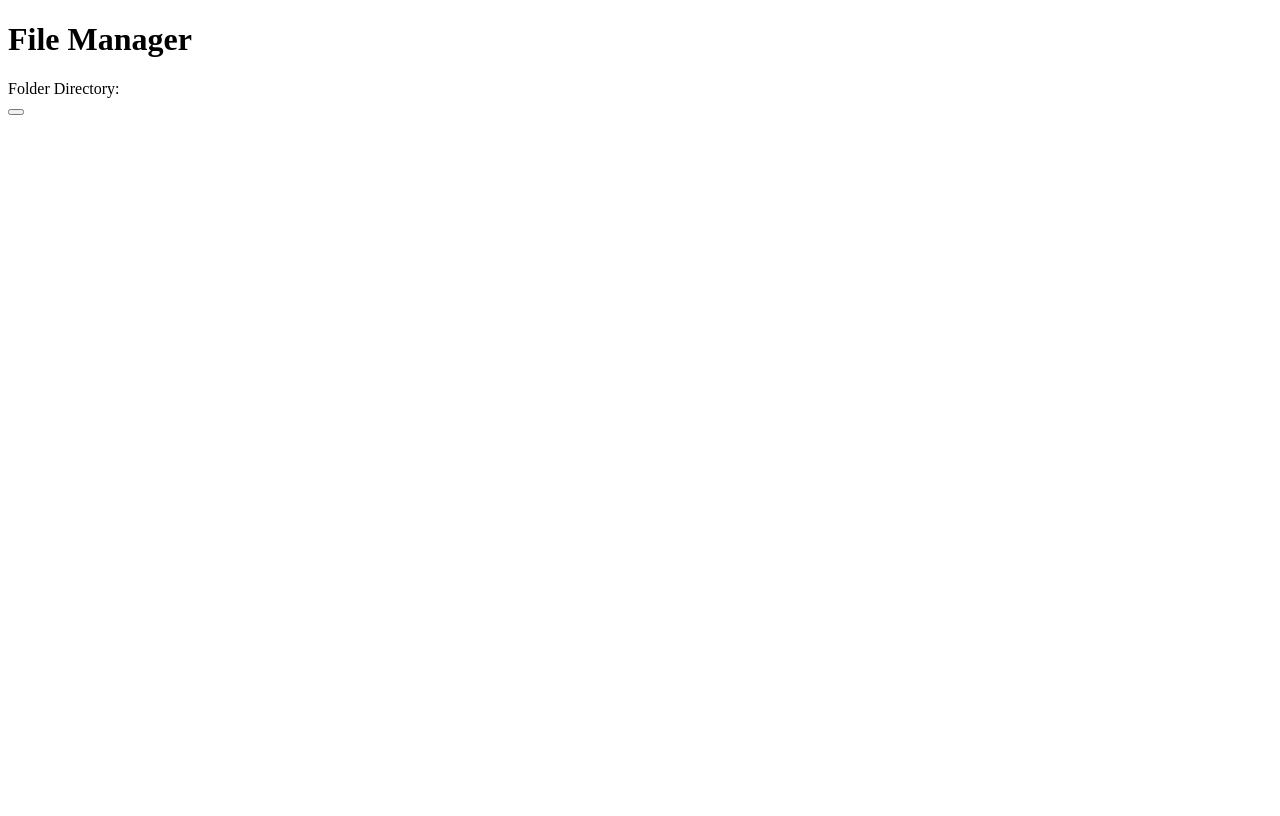
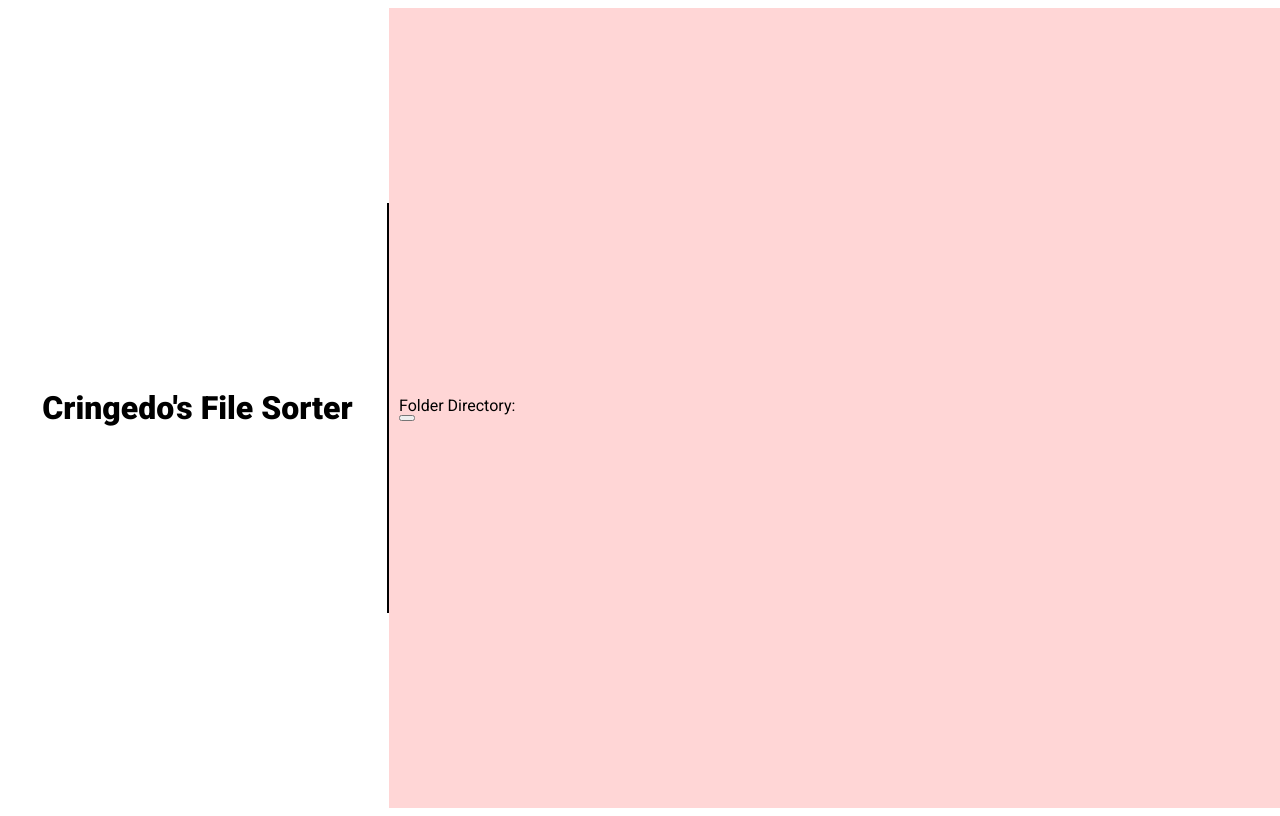
Before and after one commit to Cringedo/folder-sorter, a React (Vite) app: page / in a window 1280 px wide. Built offline with nearby package versions, Linux system fonts and the light colour scheme.

Commit message:
added simple css

```diff
--- a/src-tauri/tauri.conf.json
+++ b/src-tauri/tauri.conf.json
@@ -43,8 +43,8 @@
     "windows": [
       {
         "fullscreen": false,
-        "resizable": true,
-        "title": "folder-sorter",
+        "resizable": false,
+        "title": "Cringedo's Folder Sorter",
         "width": 800,
         "height": 600
       }
--- a/src/App.css
+++ b/src/App.css
@@ -1,3 +1,6 @@
+@import url('https://fonts.googleapis.com/css2?family=Roboto:ital,wght@0,100;0,300;0,400;0,500;0,700;0,900;1,100;1,300;1,400;1,500;1,700;1,900&display=swap');
+
+
 .logo.vite:hover {
   filter: drop-shadow(0 0 2em #747bff);
 }
@@ -5,3 +8,49 @@
 .logo.react:hover {
   filter: drop-shadow(0 0 2em #61dafb);
 }
+
+.main_div{
+  display: flex;
+  flex-direction: row;
+  width: 100vw;
+  font-family: 'Roboto', sans-serif;
+}
+
+.header_div {
+  display: flex;
+  flex: auto;
+  height: 100vh;
+  width: 30%;
+  justify-content: center;
+  justify-items: center;
+  align-items: center;
+
+}
+
+.header_text {
+  display: flex;
+  flex: auto;
+  margin: auto;
+  width: 50%;
+  height: 50%;
+  justify-content: center;
+  align-items: center; /* Added this line */
+  text-align: center;
+
+  font-weight: 900;
+  border-right: 2px black solid;
+  padding: 5px;
+}
+
+.side_div {
+  background: rgb(255, 214, 214);
+  display: flex;
+  flex: auto;
+  flex-direction: column;
+  width: 70%;
+  height: 100vh;
+  justify-content: center;
+  justify-items: center;
+  align-items: start;
+  padding-left: 10px;
+}
--- a/src/App.tsx
+++ b/src/App.tsx
@@ -45,15 +45,18 @@ function App() {
   }, [folderDirectory])
 
   return (
-    <div>
-      <h1> File Manager </h1>
-      <div>
+    <div className="main_div">
+      <div className="header_div">
+      <h1 className="header_text"> Cringedo's File Sorter </h1>
+      </div>
+      <div className="side_div">
         Folder Directory: {folderDirectory}
+        <button onClick={select_directory} />
       </div>
       <div>
-        <button onClick={select_directory} />
       </div>
     </div>
+
   );
 }
 
```
